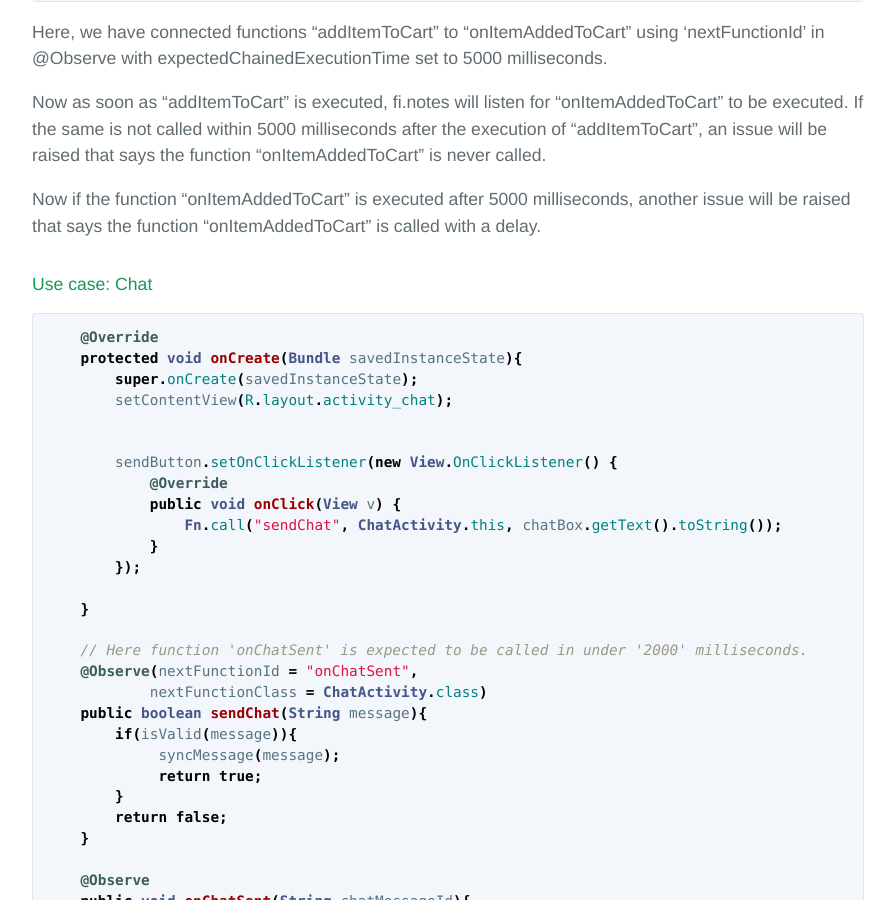
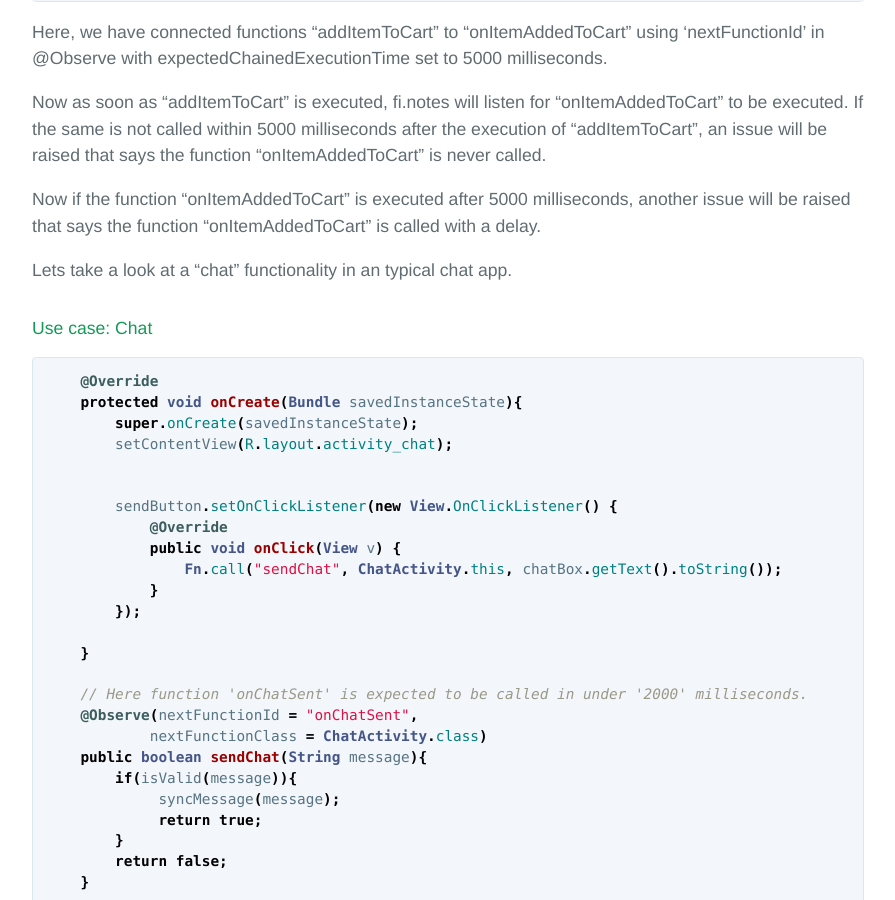
Before and after one commit to finotes/finotes.github.io, a Jekyll site: the page built from _posts/2018-02-02-java-docs.md, in a window 1280 px wide and 900 px high, scrolled down 7838 px. Shown: the whole window, without its empty margins (192-1087 px from the left). Built offline with Jekyll 4.4.1, drawn with Linux system fonts in a browser that asks for light colours; some web fonts are replaced.

Commit message:
Update 2018-02-02-java-docs.md

````diff
--- a/_posts/2018-02-02-java-docs.md
+++ b/_posts/2018-02-02-java-docs.md
@@ -320,6 +320,7 @@ Now as soon as "addItemToCart" is executed, fi.notes will listen for "onItemAdde
 
 Now if the function "onItemAddedToCart" is executed after 5000 milliseconds, another issue will be raised that says the function "onItemAddedToCart" is called with a delay.
 
+Lets take a look at a "chat" functionality in an typical chat app.
 #### Use case: Chat
 
 ```java
````
